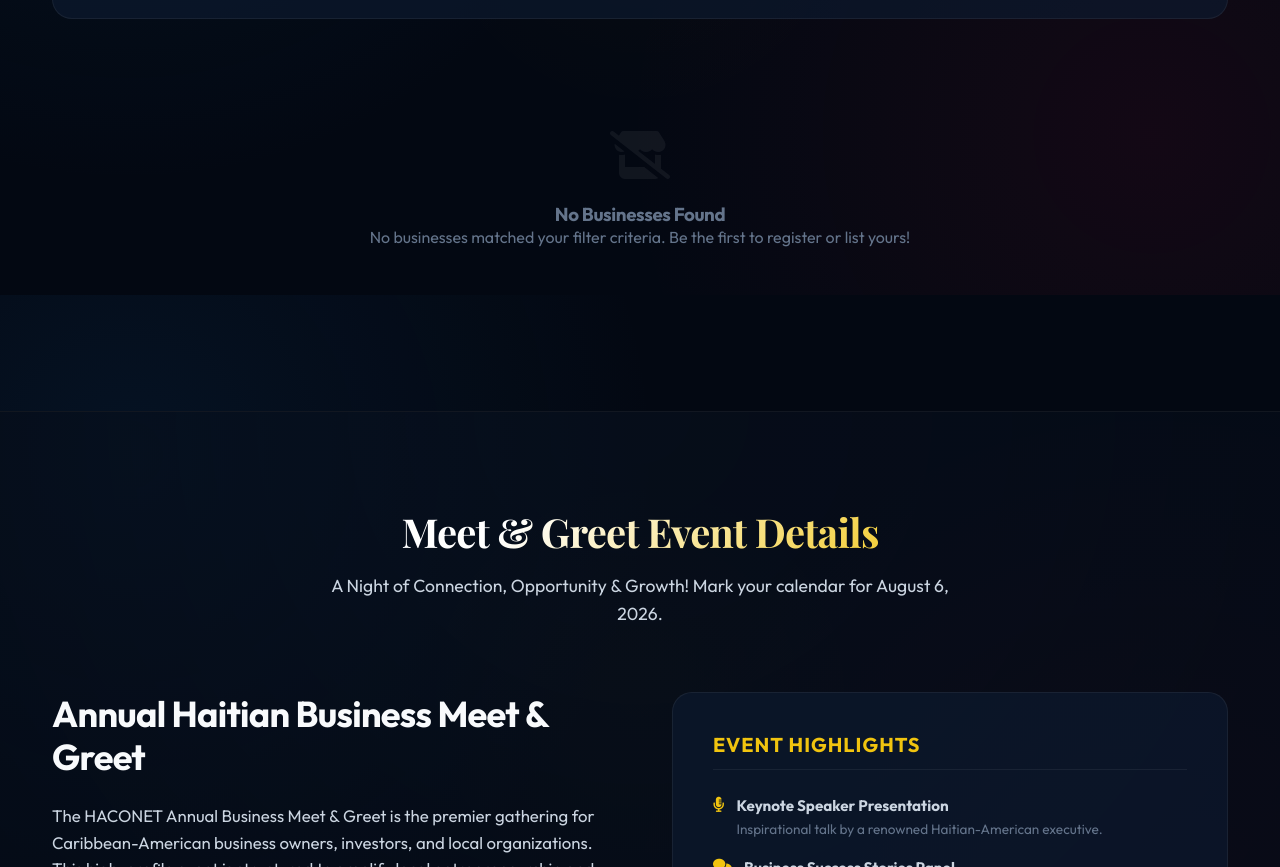
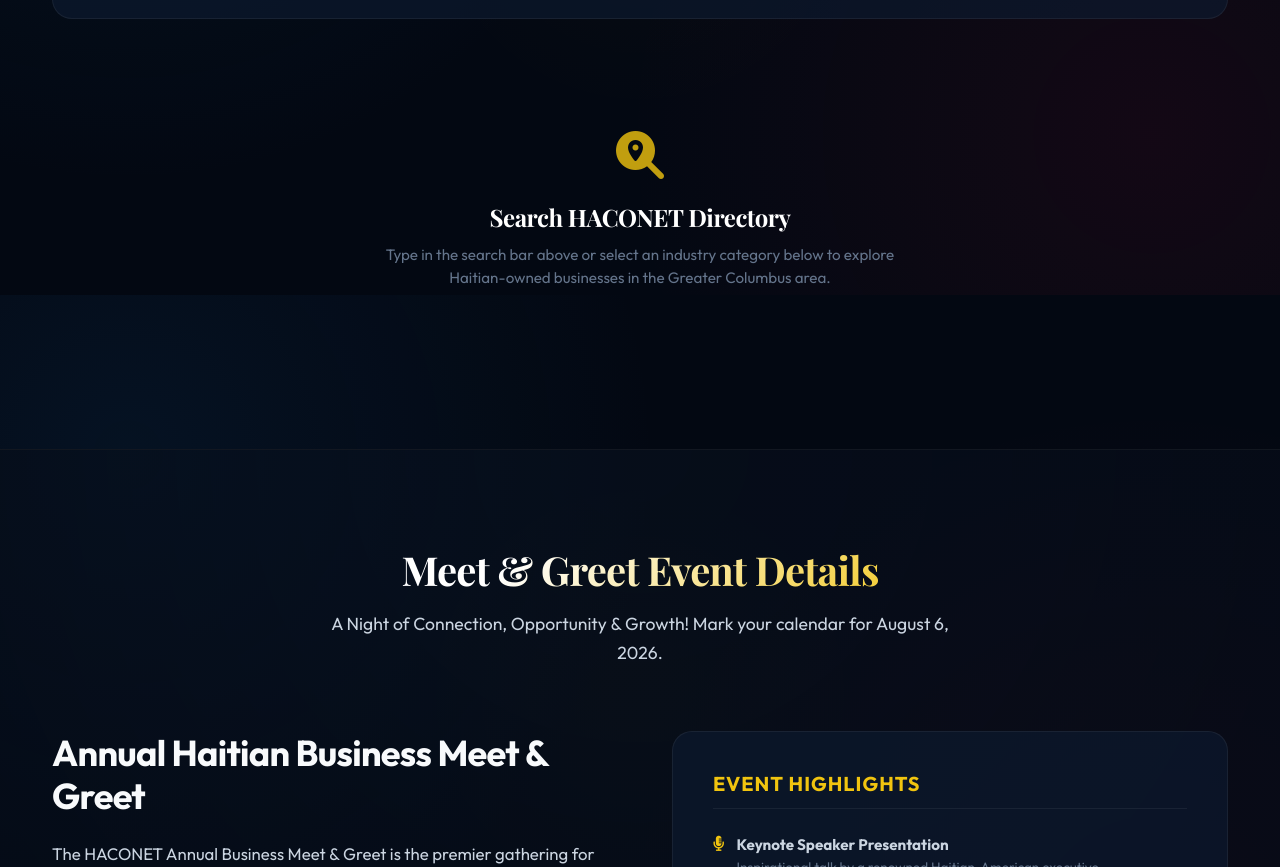
Before and after one commit to bacha77/haconet-business, a website: page index.html in a window 1280 px wide. Shown: the part 2905-3772 px from the top of the page. Drawn offline with nearby package versions, Linux system fonts and the light colour scheme; no server answers; a web font is replaced by a local one.

Commit message:
Hide business directory listings by default until search or category filter is active

```diff
--- a/app.js
+++ b/app.js
@@ -403,6 +403,22 @@
   if (!directoryGrid) return;
   directoryGrid.innerHTML = '';
 
+  const isSearchEmpty = searchQuery.toLowerCase().trim() === '';
+  const isCategoryAll = currentCategory === 'all';
+
+  if (isSearchEmpty && isCategoryAll) {
+    directoryGrid.innerHTML = `
+      <div class="directory-placeholder" id="directorySearchPlaceholder" style="grid-column: 1 / -1; text-align: center; padding: 4rem 2rem; color: var(--text-secondary); max-width: 600px; margin: 0 auto;">
+        <i class="fa-solid fa-magnifying-glass-location" style="font-size: 3rem; color: var(--accent-gold); margin-bottom: 1.5rem; display: block; opacity: 0.8;"></i>
+        <h3 class="serif-font" style="font-size: 1.5rem; margin-bottom: 0.75rem; color: #fff;">Search HACONET Directory</h3>
+        <p style="font-size: 0.95rem; color: var(--text-muted); line-height: 1.5;">
+          Type in the search bar above or select an industry category below to explore Haitian-owned businesses in the Greater Columbus area.
+        </p>
+      </div>
+    `;
+    return;
+  }
+
   // Apply combined filters
   const filtered = businesses.filter(biz => {
     const matchesCategory = currentCategory === 'all' || biz.category === currentCategory;
--- a/index.html
+++ b/index.html
@@ -1102,6 +1102,6 @@
   </div>
 
   <!-- Javascript File -->
-  <script src="app.js?v=2.3.0"></script>
+  <script src="app.js?v=2.4.0"></script>
 </body>
 </html>
```
